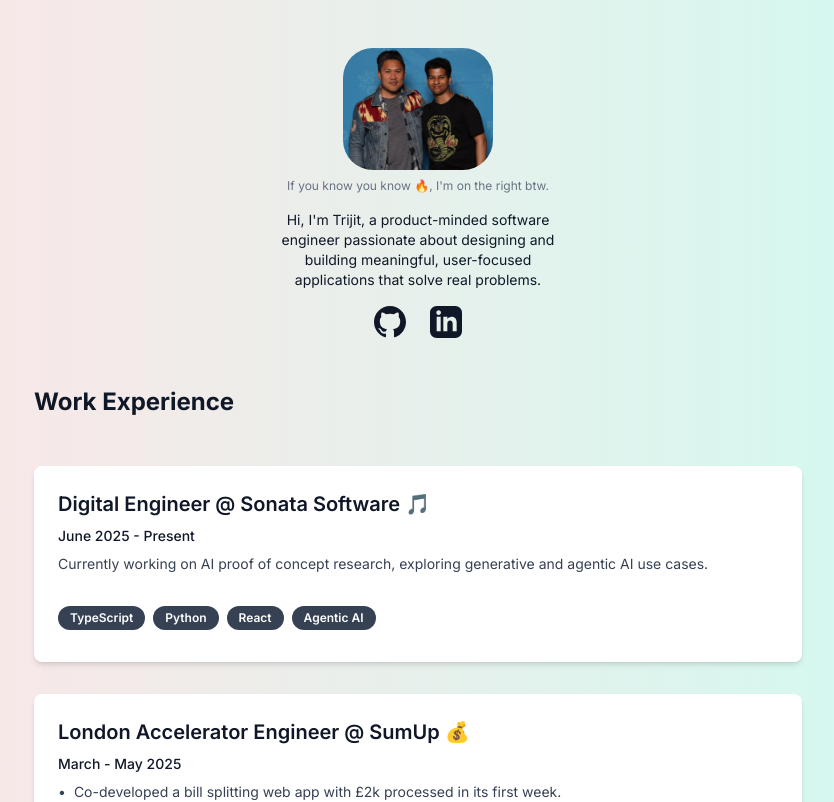
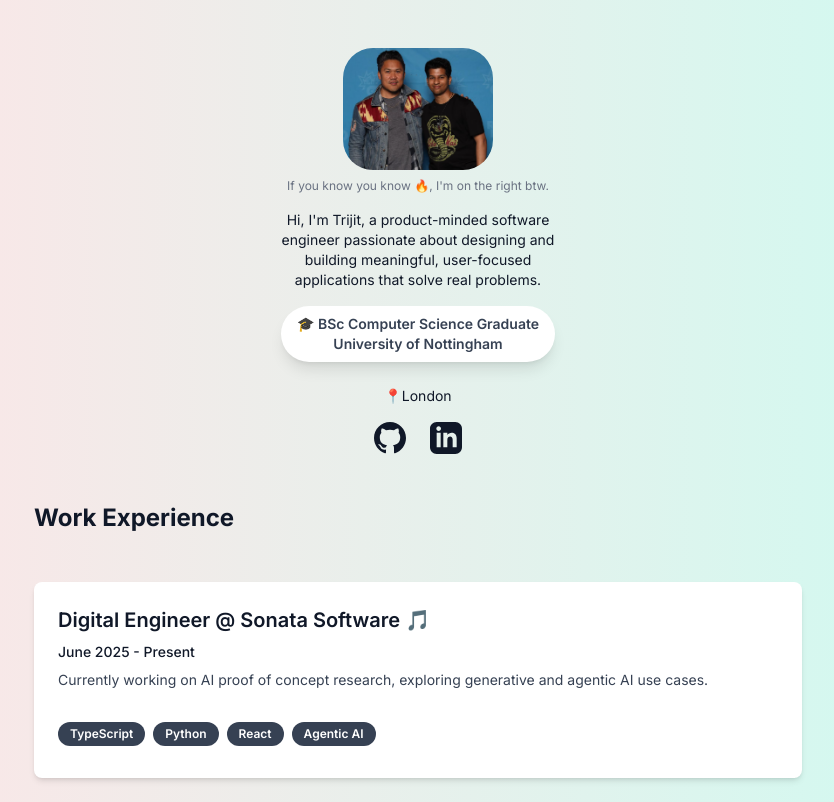
Before and after one commit to tri-jet/portfolio-site, a Next.js app: page /portfolio-site/ in a window 1280 px wide. Shown: the top 802 px of the page, without its empty margins (222-1056 px from the left). Built offline with nearby package versions, Linux system fonts and the light colour scheme.

Commit message:
feat: Add location + uni badge

```diff
--- a/app/page.tsx
+++ b/app/page.tsx
@@ -29,6 +29,12 @@ export default function Home() {
               <p>
                 Hi, I&apos;m Trijit, a product-minded software engineer passionate about designing and building meaningful, user-focused applications that solve real problems.
               </p>
+              <div className="mt-4 mb-6"> {/* Adds some vertical spacing */}
+                <span className="inline-block px-4 py-2 text-sm font-semibold text-gray-700 bg-white rounded-full shadow-lg">
+                  🎓 BSc Computer Science Graduate<br></br> University of Nottingham
+                </span>
+              </div>
+              <p>📍London</p>
               <SocialLinks />
 
             </div>
```
